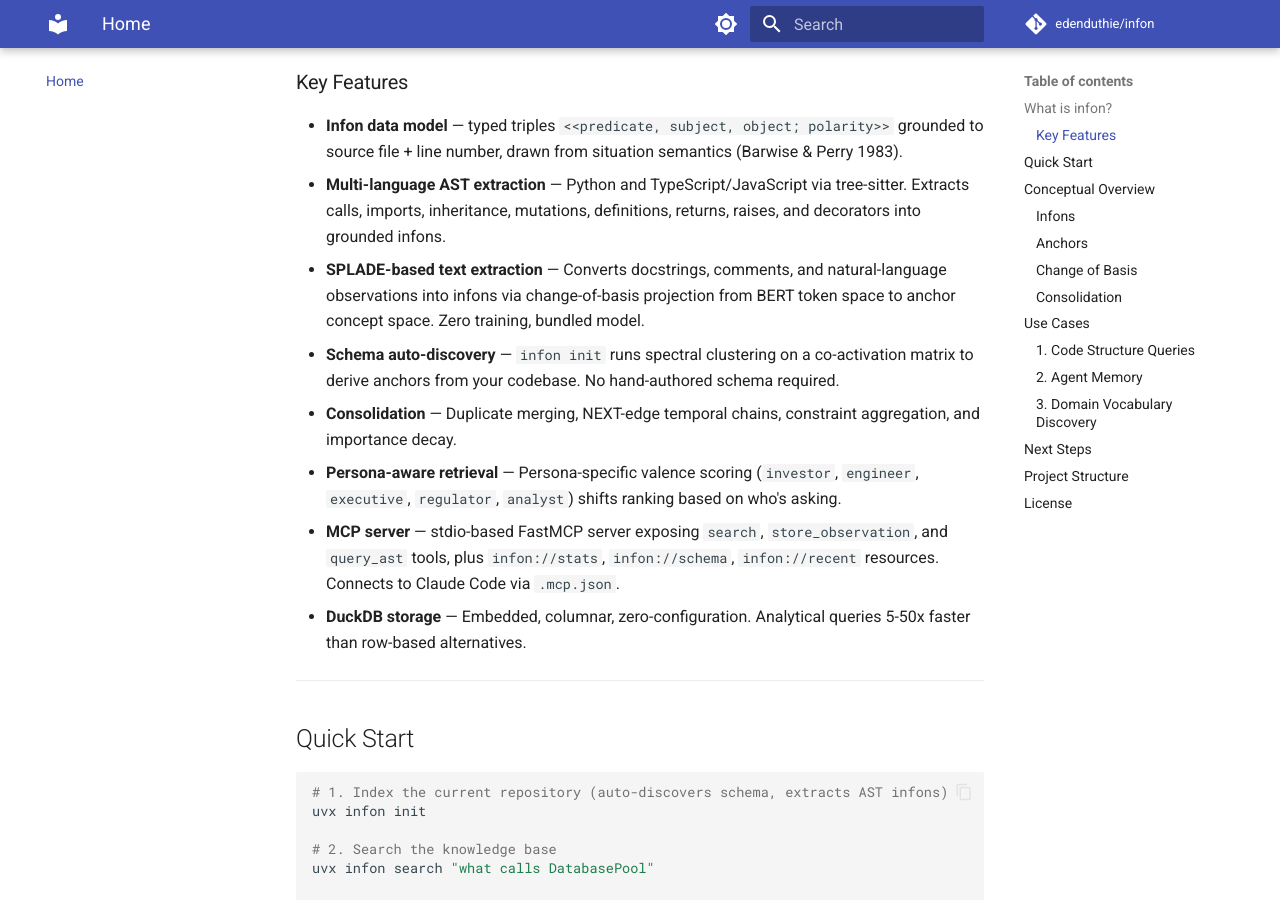
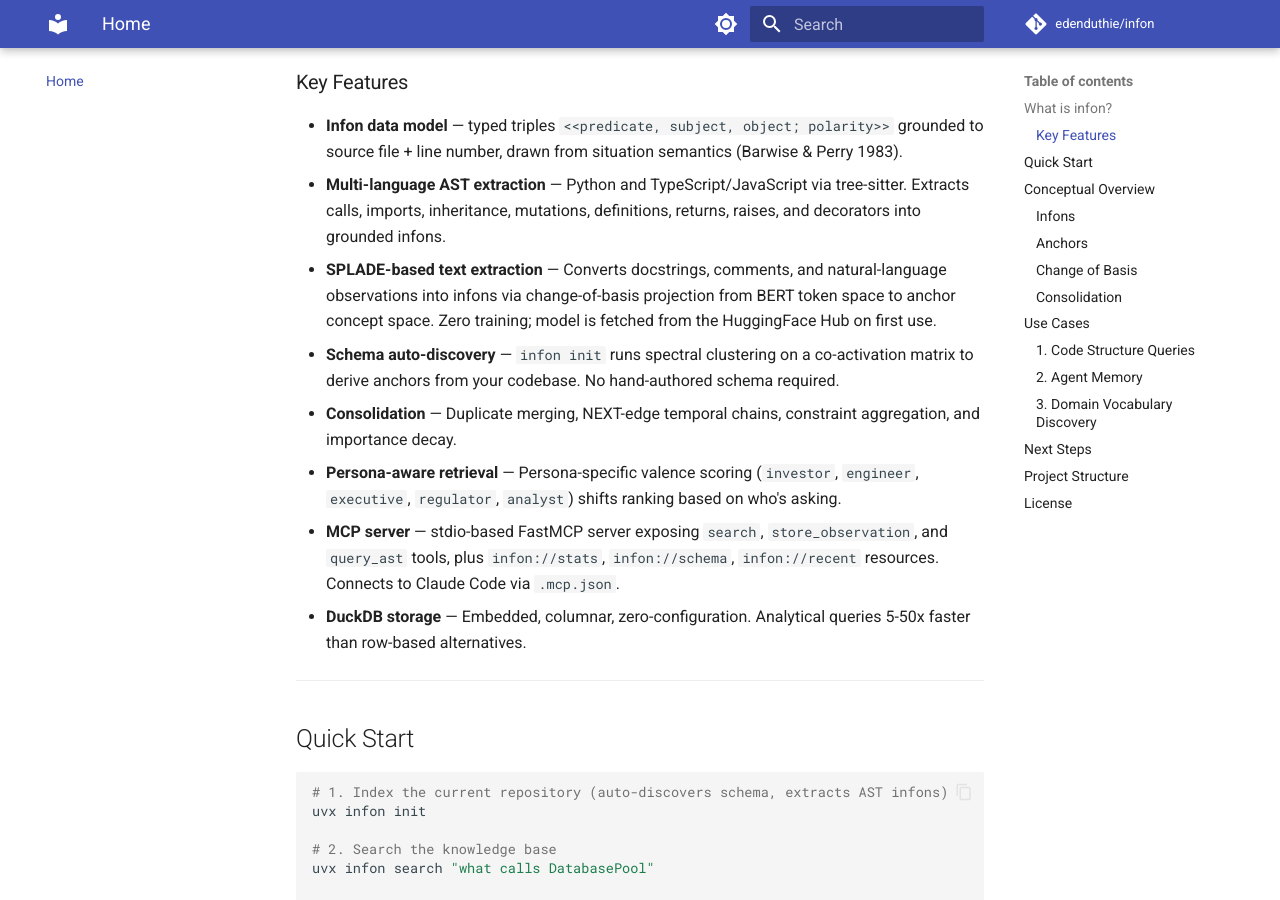
Before and after one commit to edenduthie/infon, an MkDocs documentation site: the page built from docs/index.md, in a window 1280 px wide and 900 px high, scrolled down 463 px. Built offline with MkDocs 1.6.1 and Material for MkDocs 9.7.7, drawn with Linux system fonts in a browser that asks for light colours; comment, search, counter and statistics services are not loaded.

Commit message:
docs: update SPLADE references to reflect HF Hub fetch
The model is no longer bundled in the repo; it is downloaded on first use
from the HuggingFace Hub. Override with INFON_SPLADE_MODEL.

Co-Authored-By: Claude Opus 4.7 <noreply@anthropic.com>

```diff
--- a/docs/index.md
+++ b/docs/index.md
@@ -12,7 +12,7 @@
 
 - **Infon data model** — typed triples `<<predicate, subject, object; polarity>>` grounded to source file + line number, drawn from situation semantics (Barwise & Perry 1983).
 - **Multi-language AST extraction** — Python and TypeScript/JavaScript via tree-sitter. Extracts calls, imports, inheritance, mutations, definitions, returns, raises, and decorators into grounded infons.
-- **SPLADE-based text extraction** — Converts docstrings, comments, and natural-language observations into infons via change-of-basis projection from BERT token space to anchor concept space. Zero training, bundled model.
+- **SPLADE-based text extraction** — Converts docstrings, comments, and natural-language observations into infons via change-of-basis projection from BERT token space to anchor concept space. Zero training; model is fetched from the HuggingFace Hub on first use.
 - **Schema auto-discovery** — `infon init` runs spectral clustering on a co-activation matrix to derive anchors from your codebase. No hand-authored schema required.
 - **Consolidation** — Duplicate merging, NEXT-edge temporal chains, constraint aggregation, and importance decay.
 - **Persona-aware retrieval** — Persona-specific valence scoring (`investor`, `engineer`, `executive`, `regulator`, `analyst`) shifts ranking based on who's asking.
```
Also changed, not shown: README.md (+1 -1 lines).
